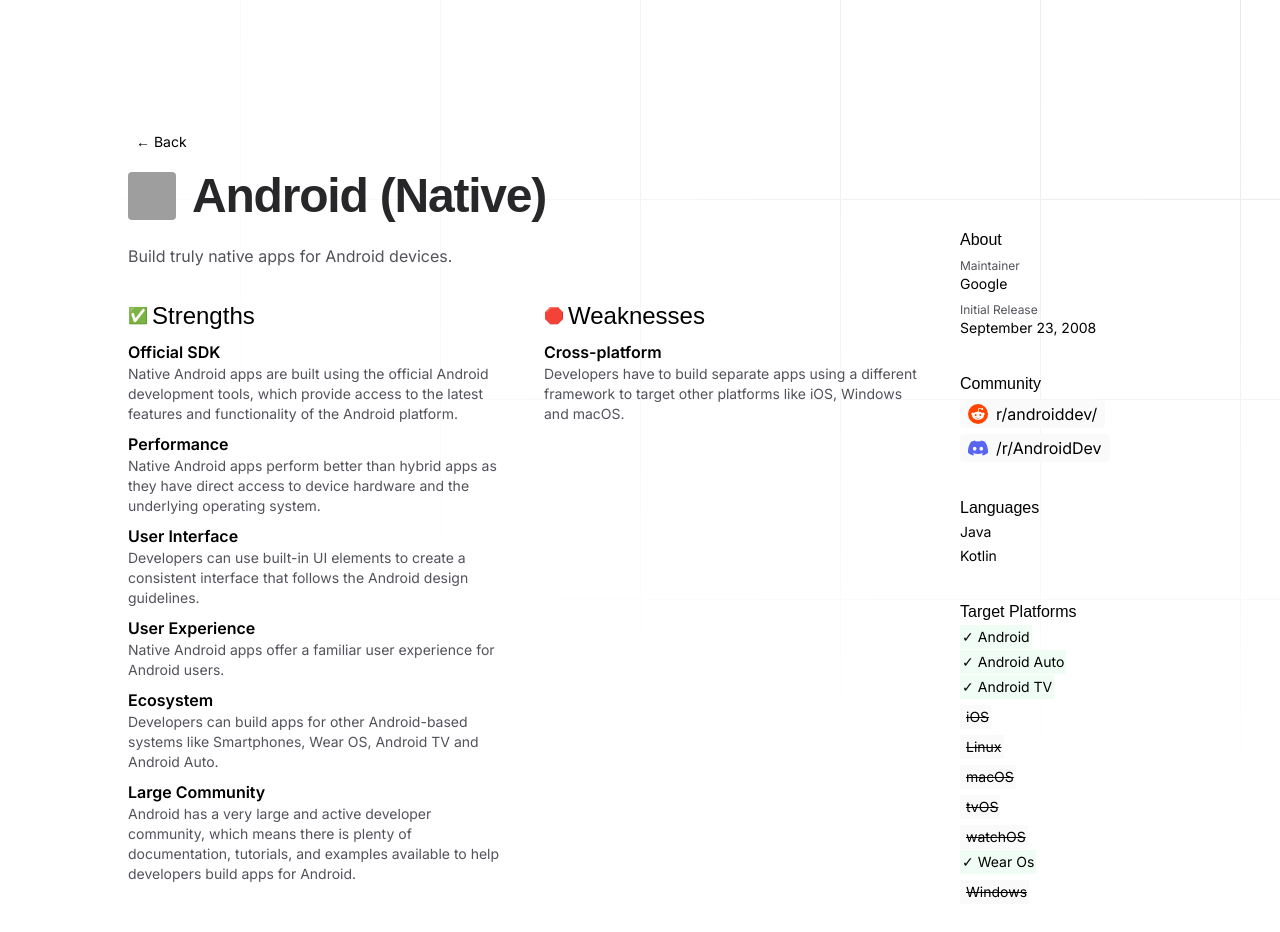
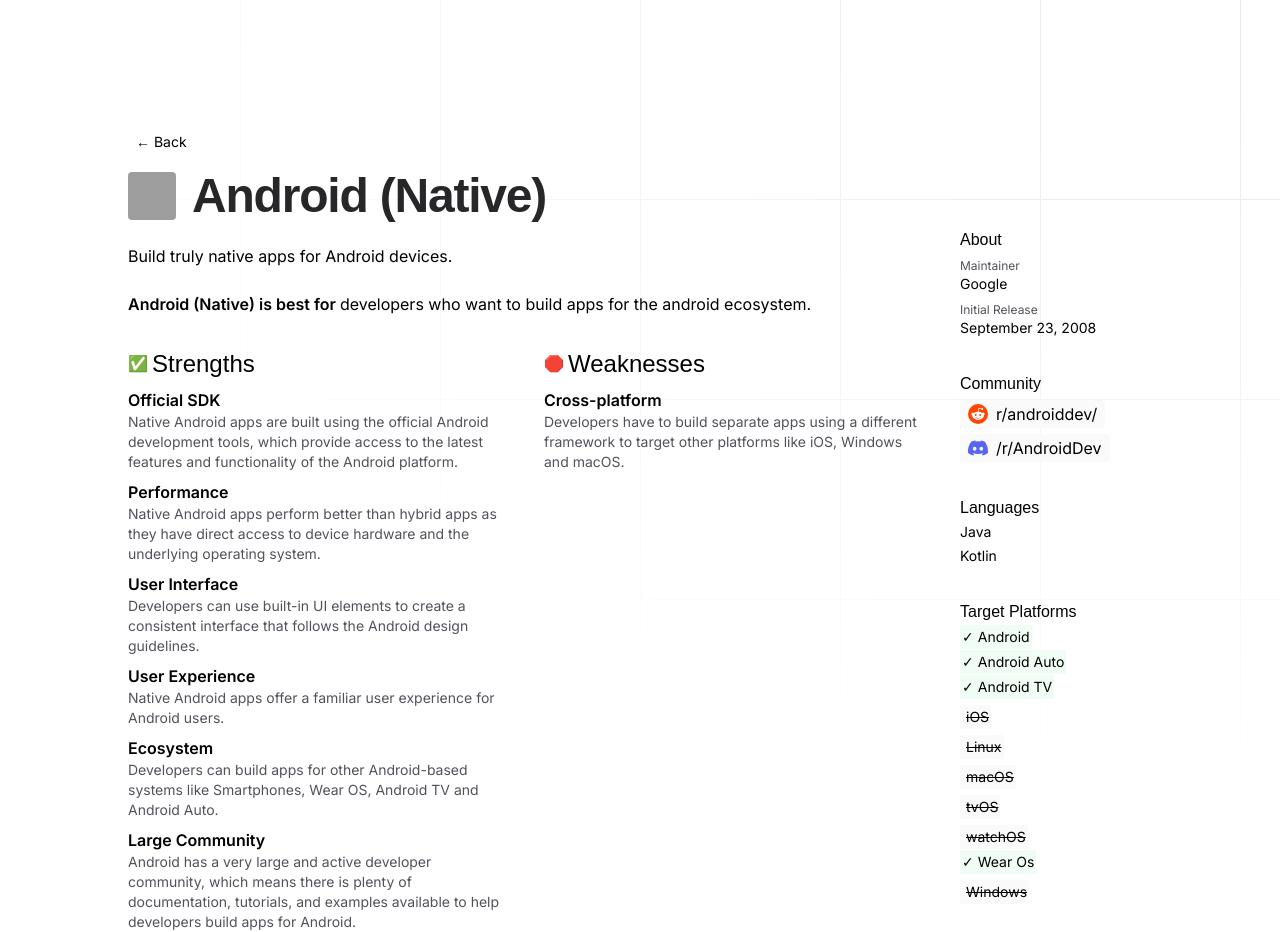
Before and after one commit to aptabase/buildwith.app, a Next.js app: page /android in a window 1280 px wide. Before the commit the page ends 904 px from the top, so only its background shows below. Built offline with nearby package versions, Linux system fonts and the light colour scheme; grey boxes are pictures that could not be loaded; a web font is replaced by a local one.

Commit message:
add bestfor

```diff
--- a/lib/frameworks/android.ts
+++ b/lib/frameworks/android.ts
@@ -6,7 +6,7 @@
   maintainer: "Google",
   short_description: "Build truly native apps for Android devices.",
   long_description: "",
-  best_for: "",
+  best_for: "Developers who want to build apps for the Android ecosystem.",
   pros: [
     {
       title: "Official SDK",
--- a/lib/frameworks/apple.ts
+++ b/lib/frameworks/apple.ts
@@ -6,7 +6,7 @@
   maintainer: "Apple",
   short_description: "Build truly native apps for Apple devices using Swift.",
   long_description: "",
-  best_for: "",
+  best_for: "Developers who want to build apps for Apple devices.",
   pros: [
     {
       title: "Official SDK",
--- a/lib/frameworks/capacitor.ts
+++ b/lib/frameworks/capacitor.ts
@@ -7,7 +7,8 @@
   short_description:
     "Build mobile applications using JavaScript, HTML and CSS.",
   long_description: "",
-  best_for: "",
+  best_for:
+    "Developers who are familiar with web technologies and want to cross-platform mobile apps.",
   pros: [
     {
       title: "Cross-platform",
--- a/lib/frameworks/dotnetmaui.ts
+++ b/lib/frameworks/dotnetmaui.ts
@@ -7,7 +7,8 @@
   short_description:
     "Cross-platform .NET framework for building native mobile and desktop applications.",
   long_description: "",
-  best_for: "",
+  best_for:
+    "Developers who are familiar with C#/.NET and want to build cross-platform mobile and desktop apps.",
   pros: [
     {
       title: "Cross-platform",
--- a/lib/frameworks/electron.ts
+++ b/lib/frameworks/electron.ts
@@ -7,7 +7,8 @@
   short_description:
     "Build desktop applications using JavaScript, HTML, and CSS.",
   long_description: "",
-  best_for: "",
+  best_for:
+    "Developers who are familiar with web technologies and want to cross-platform desktop apps.",
   pros: [
     {
       title: "Cross-platform",
--- a/lib/frameworks/flutter.ts
+++ b/lib/frameworks/flutter.ts
@@ -7,7 +7,8 @@
   short_description:
     "Build beautiful, natively compiled applications for mobile, web, and desktop from a single codebase.",
   long_description: "",
-  best_for: "",
+  best_for:
+    "Developers who are confortable learning a new language and want to cross-platform desktop and mobile apps.",
   pros: [
     {
       title: "Cross-platform",
--- a/lib/frameworks/nativescript.ts
+++ b/lib/frameworks/nativescript.ts
@@ -6,7 +6,8 @@
   maintainer: "OpenJS Foundation",
   short_description: "Build truly native apps with JavaScript.",
   long_description: "",
-  best_for: "",
+  best_for:
+    "Developers who are familiar with JavaScript and want to cross-platform mobile apps.",
   pros: [
     {
       title: "Cross-platform",
--- a/lib/frameworks/reactnative.ts
+++ b/lib/frameworks/reactnative.ts
@@ -7,7 +7,8 @@
   short_description:
     "Build native mobile applications by compiling JavaScript code to native Android/iOS.",
   long_description: "",
-  best_for: "",
+  best_for:
+    "Developers who are familiar with JavaScript and want to cross-platform mobile apps.",
   pros: [
     {
       title: "Cross-platform",
--- a/lib/frameworks/tauri.ts
+++ b/lib/frameworks/tauri.ts
@@ -7,7 +7,8 @@
   short_description:
     "Build optimized, secure, and frontend-independent desktop and mobile applications using Web Technologies.",
   long_description: "",
-  best_for: "",
+  best_for:
+    "Developers who are familiar with web technologies and want to build cross-platform mobile and desktop apps.",
   pros: [
     {
       title: "Cross-platform",
--- /dev/null
+++ b/src/app/[slug]/ProsCons.tsx
@@ -0,0 +1,37 @@
+import { DiscordTag, GitHubTag, RedditTag } from "@lib/components";
+import { Framework, platforms } from "@lib/frameworks";
+
+type Props = {
+  framework: Framework;
+};
+
+export function ProsCons(props: Props) {
+  return (
+    <div className="mt-8 grid md:grid-cols-2 justify-between gap-8">
+      <ul className="space-y-2">
+        <h3 className="flex items-center space-x-1">
+          <span>✅</span>
+          <span className="text-2xl">Strengths</span>
+        </h3>
+        {props.framework.pros.map((p) => (
+          <li key={p.title}>
+            <span className="text-base font-semibold">{p.title}</span>
+            <p className="text-sm text-zinc-600">{p.description}</p>
+          </li>
+        ))}
+      </ul>
+      <ul className="space-y-2">
+        <h3 className="flex items-center space-x-1">
+          <span>🛑</span>
+          <span className="text-2xl">Weaknesses</span>
+        </h3>
+        {props.framework.cons.map((p) => (
+          <li key={p.title}>
+            <span className="text-base font-semibold">{p.title}</span>
+            <p className="text-sm text-zinc-600">{p.description}</p>
+          </li>
+        ))}
+      </ul>
+    </div>
+  );
+}
--- a/src/app/[slug]/page.tsx
+++ b/src/app/[slug]/page.tsx
@@ -1,8 +1,8 @@
 /* eslint-disable @next/next/no-img-element */
-import { DiscordTag, GitHubTag, RedditTag } from "@lib/components";
-import { frameworks, getFramework, platforms } from "@lib/frameworks";
+import { frameworks, getFramework } from "@lib/frameworks";
 import Link from "next/link";
 import { InfoPanel } from "./InfoPanel";
+import { ProsCons } from "./ProsCons";
 
 export async function generateStaticParams() {
   return frameworks.map((post) => ({
@@ -53,43 +53,16 @@
               </header>
               <div className="md:flex justify-between gap-8">
                 <div>
-                  <p className="mt-6 text-base text-zinc-600">
-                    {fw.short_description}
+                  <p className="mt-6 text-base">
+                    {fw.long_description || fw.short_description}
                   </p>
-                  <div className="mt-8 grid md:grid-cols-2 justify-between gap-8">
-                    <ul className="space-y-2">
-                      <h3 className="flex items-center space-x-1">
-                        <span>✅</span>
-                        <span className="text-2xl">Strengths</span>
-                      </h3>
-                      {fw.pros.map((p) => (
-                        <li key={p.title}>
-                          <span className="text-base font-semibold">
-                            {p.title}
-                          </span>
-                          <p className="text-sm text-zinc-600">
-                            {p.description}
-                          </p>
-                        </li>
-                      ))}
-                    </ul>
-                    <ul className="space-y-2">
-                      <h3 className="flex items-center space-x-1">
-                        <span>🛑</span>
-                        <span className="text-2xl">Weaknesses</span>
-                      </h3>
-                      {fw.cons.map((p) => (
-                        <li key={p.title}>
-                          <span className="text-base font-semibold">
-                            {p.title}
-                          </span>
-                          <p className="text-sm text-zinc-600">
-                            {p.description}
-                          </p>
-                        </li>
-                      ))}
-                    </ul>
-                  </div>
+                  <p className="mt-6">
+                    <span className="font-semibold">
+                      {fw.name} is best for{" "}
+                    </span>
+                    {fw.best_for.toLowerCase()}
+                  </p>
+                  <ProsCons framework={fw} />
                 </div>
                 <InfoPanel framework={fw} />
               </div>
```
